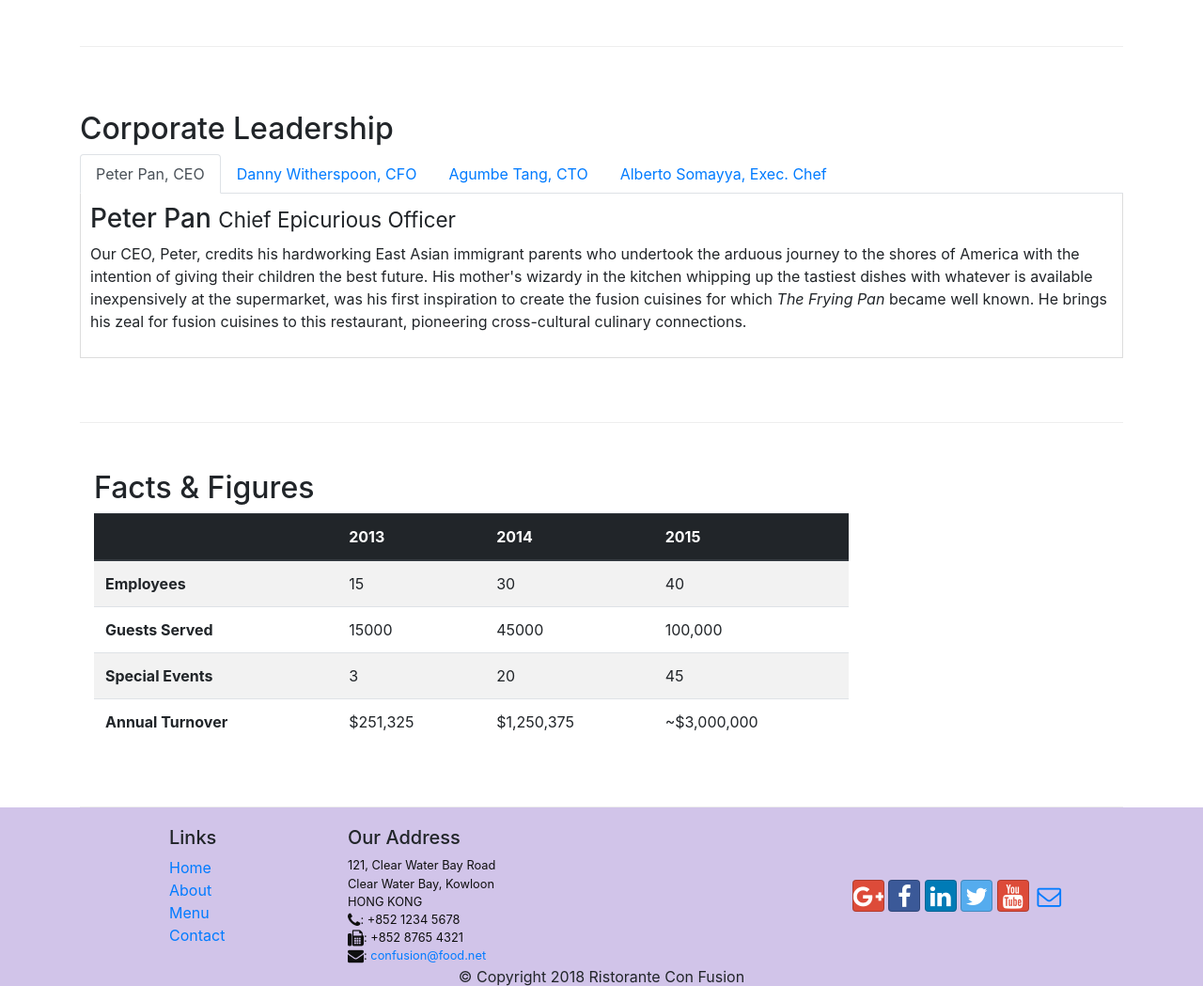
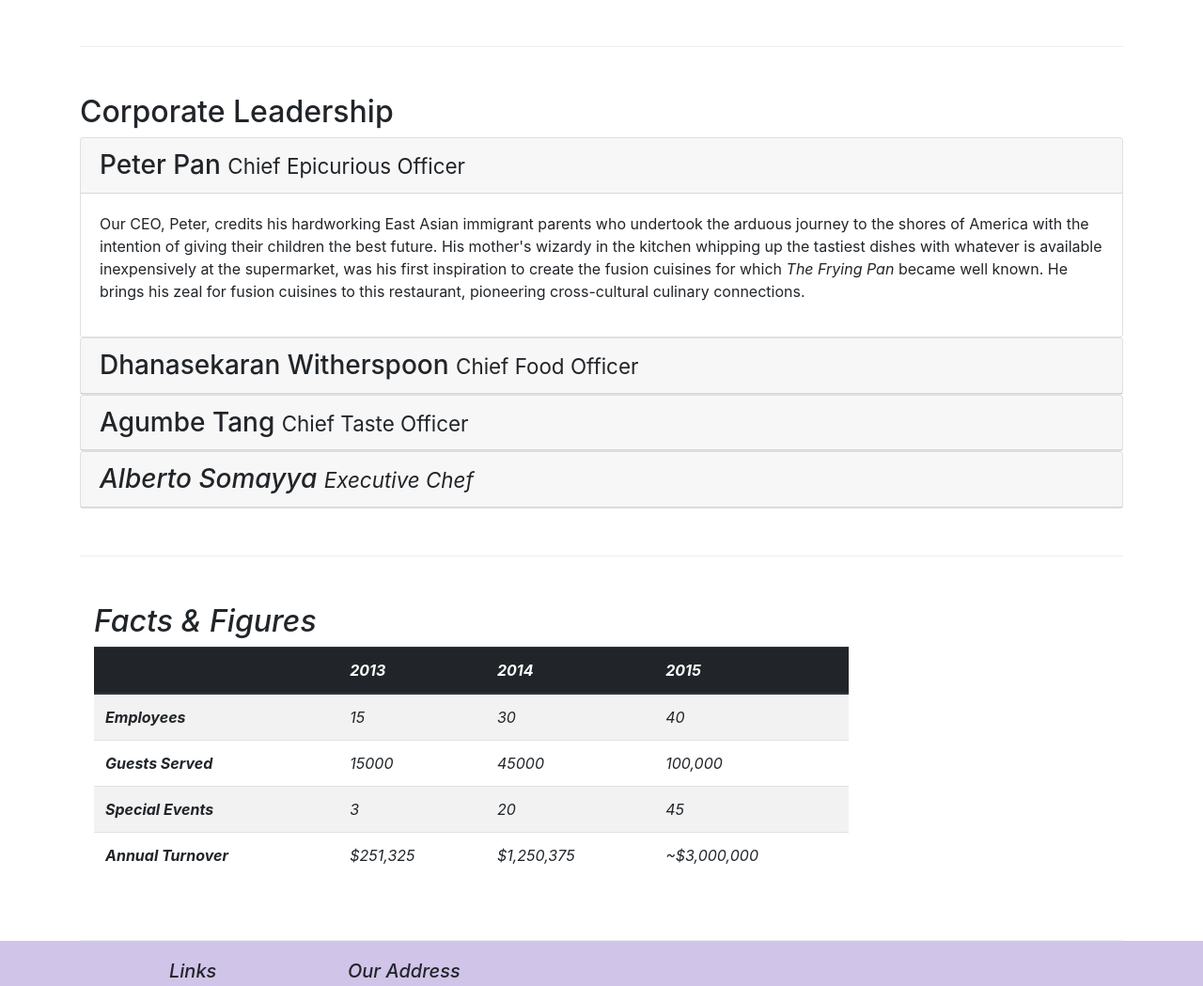
Before and after one commit to azharuddin207/Bootstrap, a website: page aboutus.html in a window 1280 px wide. Shown: the part 922-1971 px from the top of the page at 94% size. Drawn offline with nearby package versions, Linux system fonts and the light colour scheme.

Commit message:
accordion

```diff
--- a/aboutus.html
+++ b/aboutus.html
@@ -26,9 +26,8 @@
                 <span class="navbar-toggler-icon"></span>
             </button>
             <a class="navbar-brand" href="#"><img src="img/logo.png" height="30" width="41"></a>
+
             <div class="collapse navbar-collapse" id="Navbar">
-
-
            <ul class="navbar-nav mr-auto">
                     <li class="nav-item "><a class="nav-link" href="./index.html"><span class="fa fa-home fa-lg"></span>
                             Home</a></li>
@@ -118,26 +117,21 @@
 
 
         <div class="row row-content align-items-center">
-            <div>
+
+            <div id ="accordion">
                     <h2>Corporate Leadership</h2>
 
-                <ul class="nav nav-tabs">
-                    <li class="nav-item">
-                        <a class="nav-link active" href="#peter" role="tab" data-toggle="tab">Peter Pan, CEO</a>
-                    </li>
-                    <li class="nav-item">
-                        <a class="nav-link" href="#danny" role="tab" data-toggle="tab">Danny Witherspoon, CFO</a>
-                    </li>
-                    <li class="nav-item">
-                        <a class="nav-link" href="#agumbe" role="tab" data-toggle="tab">Agumbe Tang, CTO</a>
-                    </li>
-                    <li class="nav-item">
-                        <a class="nav-link" href="#alberto" role="tab" data-toggle="tab">Alberto Somayya, Exec. Chef</a>
-                    </li>
-                </ul>
-                <div class="tab-content">
-                    <div role="tabpanel" class="tab-pane fade show active" id="peter">
-                        <h3>Peter Pan <small>Chief Epicurious Officer</small></h3>
+
+                     <div class="card">
+                            <div class="card-header" role="tab" id="peterhead">
+                            <h3 class="mb-0">
+                                <a data-toggle="collapse" data-target="#peter">
+                                Peter Pan <small>Chief Epicurious Officer</small>
+                                </a>
+                            </h3>
+                            </div>
+                            <div class="collapse show" id="peter" data-parent="#accordion">
+                                <div class="card-body">
                                     <p class="d-none d-sm-block">Our CEO, Peter, credits his hardworking East Asian immigrant
                                             parents who undertook the arduous journey to the shores of America with the intention of
                                             giving their children the best future. His mother's wizardy in the kitchen whipping up the
@@ -146,31 +140,63 @@
                                             known. He brings his zeal for fusion cuisines to this restaurant, pioneering cross-cultural
                                             culinary connections.</p>
                                 </div>
-                    <div role="tabpanel" class="tab-pane fade " id="danny">
-                        <h3>Dhanasekaran Witherspoon <small>Chief Food Officer</small></h3>
+                            </div>
+                        </div>
+
+                    <div class="card">
+                            <div class="card-header" role="tab" id="dannyhead">
+                            <h3 class="mb-0">
+                                <a class="collapsed" data-toggle="collapse" data-target="#danny">
+                                Dhanasekaran Witherspoon <small>Chief Food Officer</small>
+                                </a>
+                            </h3>
+                        </div>
+                        <div class="collapse" id="danny" data-parent="#accordion">
+                            <div class="card-body">
                                 <p class="d-none d-sm-block">Our CFO, Danny, as he is affectionately referred to by his
                                         colleagues, comes from a long established family tradition in farming and produce. His
                                         experiences growing up on a farm in the Australian outback gave him great appreciation for
                                         varieties of food sources. As he puts it in his own words, <em>Everything that runs, wins,
                                             and everything that stays, pays!</em></p>
                             </div>
-                    <div role="tabpanel" class="tab-pane fade " id="agumbe">
-                        <h3>Agumbe Tang <small>Chief Taste Officer</small></h3>
+                        </div>
+                    </div>
+                    <div class="card">
+                            <div class="card-header" role="tab" id="agumbehead">
+                            <h3 class="mb-0">
+                                <a class="collapsed" data-toggle="collapse" data-target="#agumbe">
+                                Agumbe Tang <small>Chief Taste Officer</small>
+                                </a>
+                            </h3>
+                        </div>
+                        <div class="collapse" id="agumbe" data-parent="#accordion">
+                            <div class="card-body">
                                 <p class="d-none d-sm-block">Blessed with the most discerning gustatory sense, Agumbe, our CTO,
                                         personally ensures that every dish that we serve meets his exacting tastes. Our chefs dread
                                         the tongue lashing that ensues if their dish does not meet his exacting standards. He lives
-                            by his motto, <em>You click only if you survive my lick.</em></p>
+                                        by his motto, <em>You click only if you survive my lick.</p>
                             </div>
-                    <div role="tabpanel" class="tab-pane fade " id="alberto">
-                        <h3>Alberto Somayya <small>Executive Chef</small></h3>
+                        </div>
+                    </div>
+                    <div class="card">
+                            <div class="card-header" role="tab" id="albertohead">
+                            <h3 class="mb-0">
+                                <a class="collapsed" data-toggle="collapse" data-target="#alberto">
+                                        Alberto Somayya <small>Executive Chef</small>
+                                    </a>
+                                </h3>
+                            </div>
+                            <div class="collapse" id="alberto" data-parent="#accordion">
+                                <div class="card-body">
                                     <p class="d-none d-sm-block">Award winning three-star Michelin chef with wide International
                                             experience having worked closely with whos-who in the culinary world, he specializes in
                                             creating mouthwatering Indo-Italian fusion experiences. He says, <em>Put together the
                                                 cuisines from the two craziest cultures, and you get a winning hit! Amma Mia!</em></p>
-
                                 </div>
                             </div>
                         </div>
+          </div>
+
         </div>
 
         <div class="row row-content">
--- a/css/style.css
+++ b/css/style.css
@@ -35,9 +35,7 @@ body{
      background-color: #512DA8;
 }
 
-.card-header{
-    background-color: #FFBB00;
-}
+
 .tab-content {
     border-left: 1px solid #ddd;
     border-right: 1px solid #ddd;
```
Lines whose indentation alone changed are shown as unchanged.
